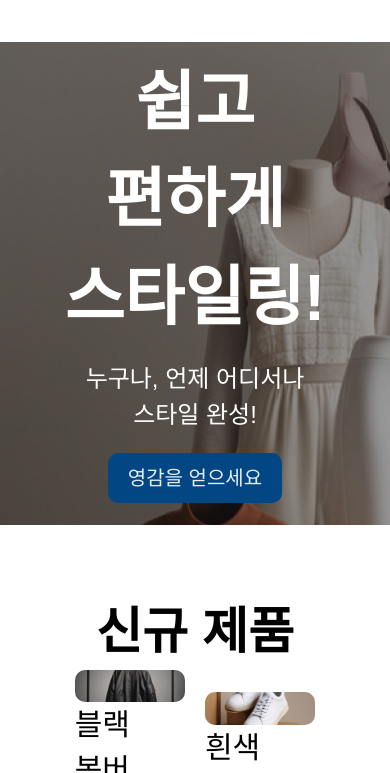
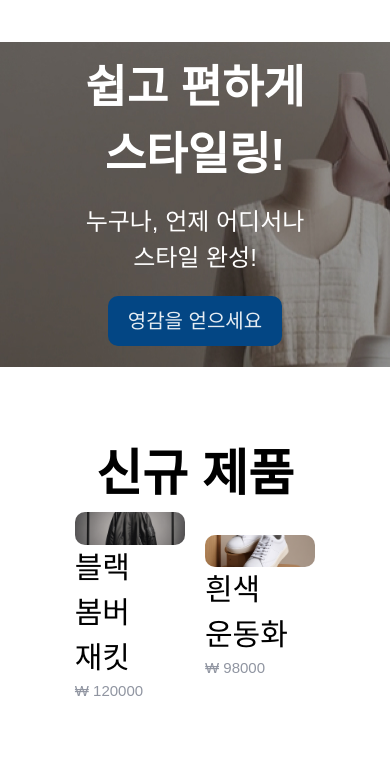
Before and after one commit to gamenumber/shop_redesign, a plain HTML site: page index.html in a window 390 px wide. Shown: the part 71-844 px from the top of the page. Drawn offline with Linux system fonts and the light colour scheme; a web font is replaced by a local one.

Commit message:
clamp제목 만들기

```diff
--- a/css/style.css
+++ b/css/style.css
@@ -215,7 +215,7 @@ hr,
 
 .main-visual h1 {
     font-weight: 700;
-    font-size: 6.5rem;
+    font-size: clamp(4.5rem, 5.243vw, 6.5rem);
     color: #fff;
 }
 
```
